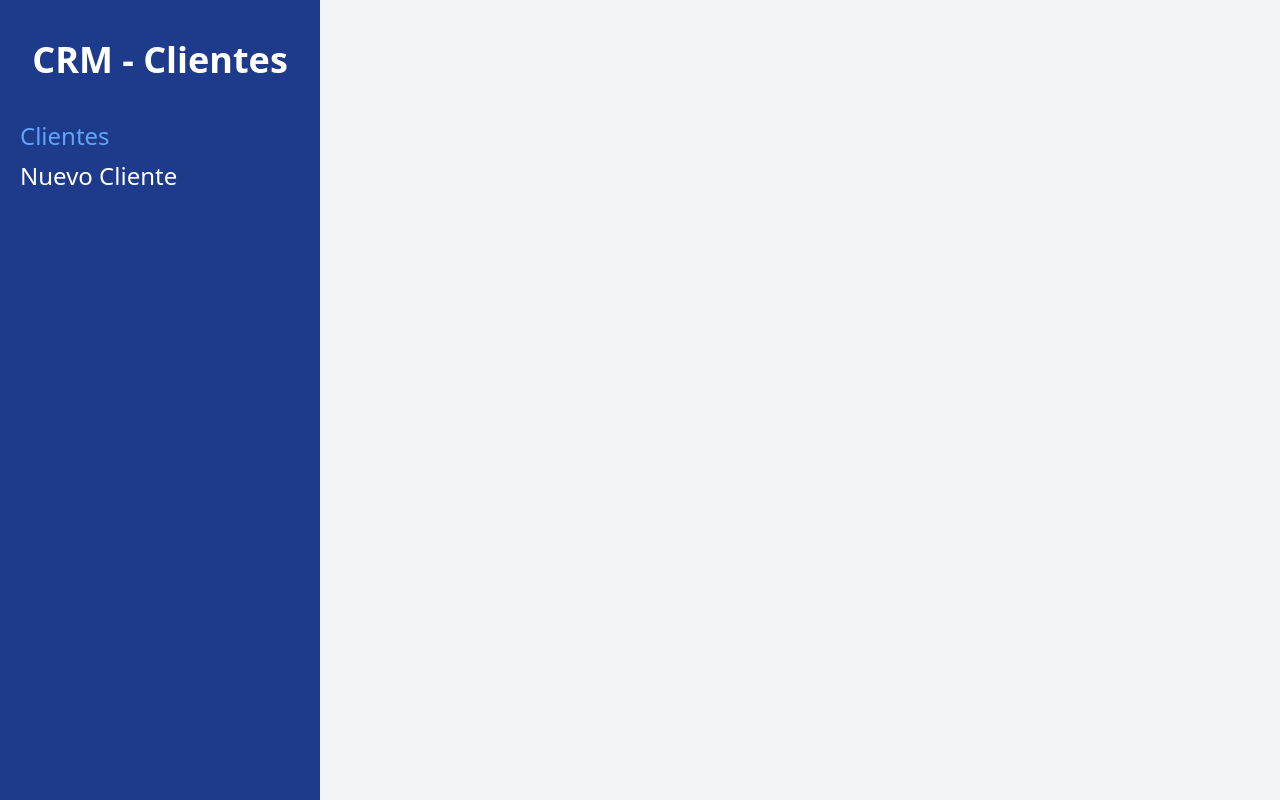
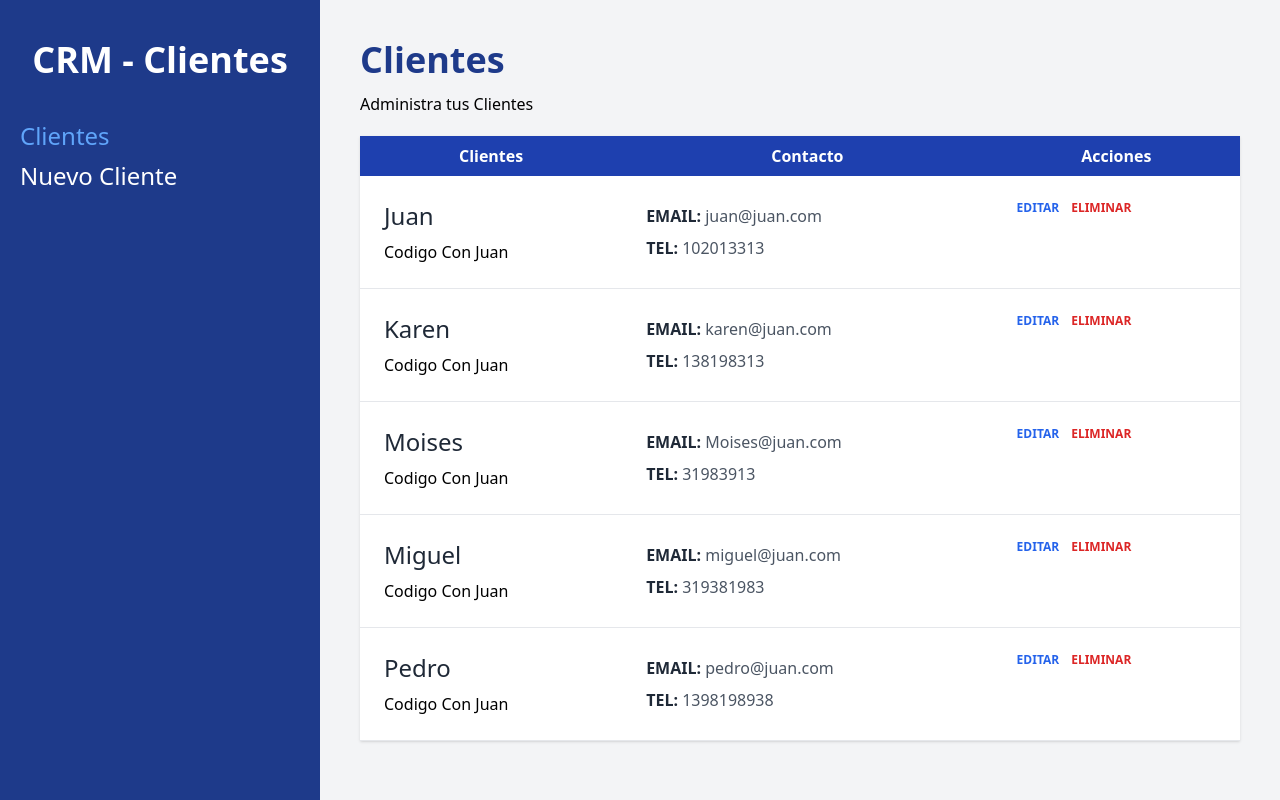
Before and after one commit to EddMoi06/crm_react, a React (Vite) app: page / in a window 1280 px wide. Built offline with nearby package versions, Linux system fonts and the light colour scheme.

Commit message:
new file:   src/components/Clientes.jsx 	modified:   src/main.jsx 	modified:   src/pages/Index.jsx

```diff
--- /dev/null
+++ b/src/components/Clientes.jsx
@@ -0,0 +1,39 @@
+
+
+const Clientes = ({cliente}) => {
+    const {nombre , telefono , empresa , email , id} = cliente;
+
+    return (
+        <>
+            <tr className="border-b">
+                <td className="p-6 space-y-2">
+                    <p className="text-gray-800 text-2xl">{nombre}</p>
+                    <p>{empresa}</p>
+                </td>
+
+                <td className="p-6 space-y-2">
+                    <p className="text-gray-600"><span className="text-gray-800 uppercase font-bold">Email: </span>{email}</p>
+                    <p className="text-gray-600"><span className="text-gray-800 uppercase font-bold">Tel: </span>{telefono}</p>
+                </td>
+
+                <td className="p-6 flex gap-3">
+                    <button
+                        type="button"
+                        className="text-blue-600 hover:text-blue-700 uppercase font-bold text-xs"
+                    >
+                        Editar
+                    </button>
+
+                    <button
+                        type="button"
+                        className="text-red-600 hover:text-red-700 uppercase font-bold text-xs"
+                    >
+                        Eliminar
+                    </button>
+                </td>
+            </tr>
+        </>
+    )
+}
+
+export default Clientes
--- a/src/main.jsx
+++ b/src/main.jsx
@@ -4,7 +4,7 @@
 import { createBrowserRouter , RouterProvider } from 'react-router-dom'
 import Layout from './components/Layout'
 import NuevoCliente from './pages/NuevoCliente'
-import Index from './pages/Index'
+import Index, {loader as clientesLoader} from './pages/Index'
 
 const router = createBrowserRouter([
   {
@@ -13,7 +13,8 @@
     children:[
       {
         index: true,
-        element: <Index/>
+        element: <Index/>,
+        loader: clientesLoader
       },
       {
         path: "/clientes/nuevo",
--- a/src/pages/Index.jsx
+++ b/src/pages/Index.jsx
@@ -1,10 +1,80 @@
+import { useLoaderData } from 'react-router-dom';
+import Clientes from '../components/Clientes';
 
+export function loader(){
+
+  const clientes = [
+    {
+        id: 1,
+        nombre: 'Juan',
+        telefono: 102013313,
+        email: "juan@juan.com",
+        empresa: 'Codigo Con Juan'
+    },
+    {
+        id: 2,
+        nombre: 'Karen',
+        telefono: 138198313,
+        email: "karen@juan.com",
+        empresa: 'Codigo Con Juan'
+    },
+    {
+        id: 3,
+        nombre: 'Moises',
+        telefono: 31983913,
+        email: "Moises@juan.com",
+        empresa: 'Codigo Con Juan'
+    },
+    {
+        id: 4,
+        nombre: 'Miguel',
+        telefono: 319381983,
+        email: "miguel@juan.com",
+        empresa: 'Codigo Con Juan'
+    },
+    {
+        id: 5,
+        nombre: 'Pedro',
+        telefono: 1398198938,
+        email: "pedro@juan.com",
+        empresa: 'Codigo Con Juan'
+    },
+  ];
+  return clientes;
+}
 
 const Index = () => {
+
+  const clientes = useLoaderData()
+  console.log(clientes)
+
   return (
-    <div>
+    <>
+      <h1 className="font-black text-4xl text-blue-900">Clientes</h1>
+      <p className="mt-3">Administra tus Clientes</p>
 
-    </div>
+      {clientes.length ? (
+        <table className='w-full bg-white shadow mt-5 table-auto'>
+          <thead className='bg-blue-800 text-white'>
+              <tr>
+                <th className='p-2'>Clientes</th>
+                <th className='p-2'>Contacto</th>
+                <th className='p-2'>Acciones</th>
+              </tr>
+          </thead>
+          <tbody>
+              {clientes.map( cliente => (
+                <Clientes
+                  cliente={cliente}
+                  key={cliente.id}
+                />
+              ))}
+          </tbody>
+        </table>
+      ) : (
+        <p>No hay Clientes Aun</p>
+      )}
+    </>
   )
 }
 
```
